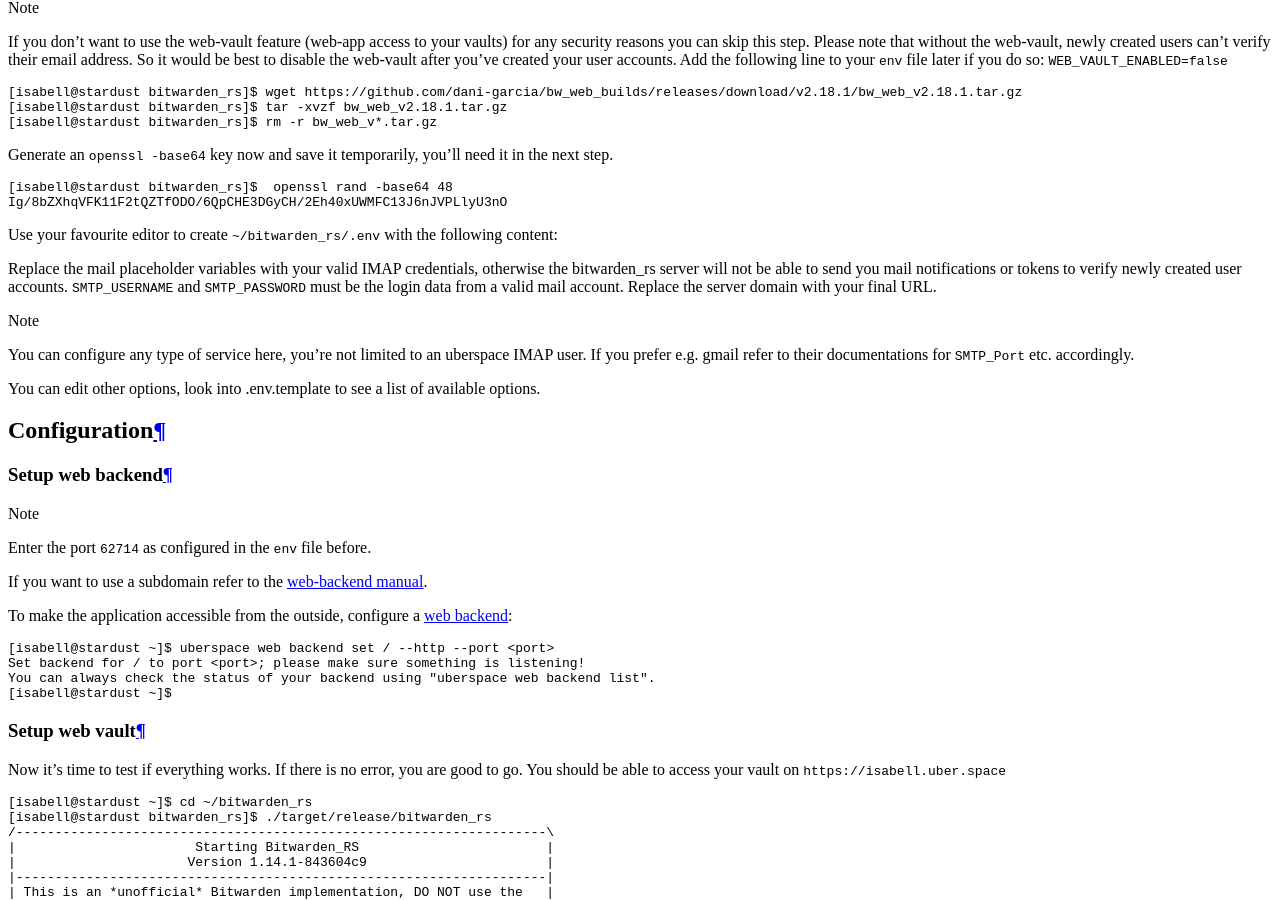
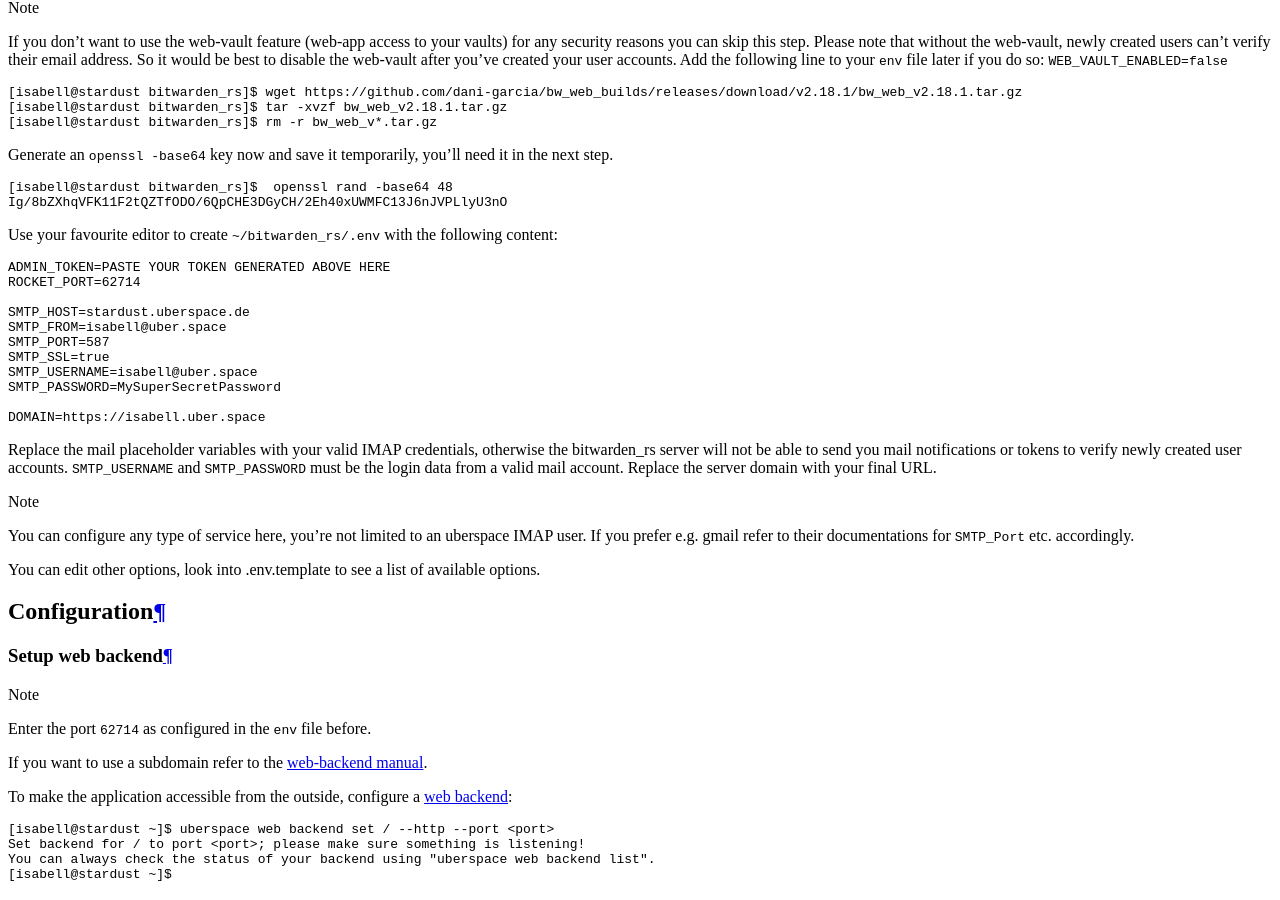
Before and after one commit to Uberspace/lab, a Sphinx documentation site: the page built from source/guide_bitwarden.rst, in a window 1280 px wide and 900 px high, scrolled down 5421 px. Built offline with Sphinx 7.4.7 and the Read the Docs theme 2.0.0, drawn with Linux system fonts in a browser that asks for light colours; some of the changed lines change nothing that is shown.

Commit message:
Revert changes in SMTP configuration block
Change partially reverted so that the SMTP block can be displayed again.

```diff
--- a/source/guide_bitwarden.rst
+++ b/source/guide_bitwarden.rst
@@ -118,7 +118,6 @@
 Use your favourite editor to create ``~/bitwarden_rs/.env`` with the following content:
 
 .. code-block:: ini
-  :emphasize-lines: 1,4,5,8,9,11
 
  ADMIN_TOKEN=PASTE YOUR TOKEN GENERATED ABOVE HERE
  ROCKET_PORT=62714
```
